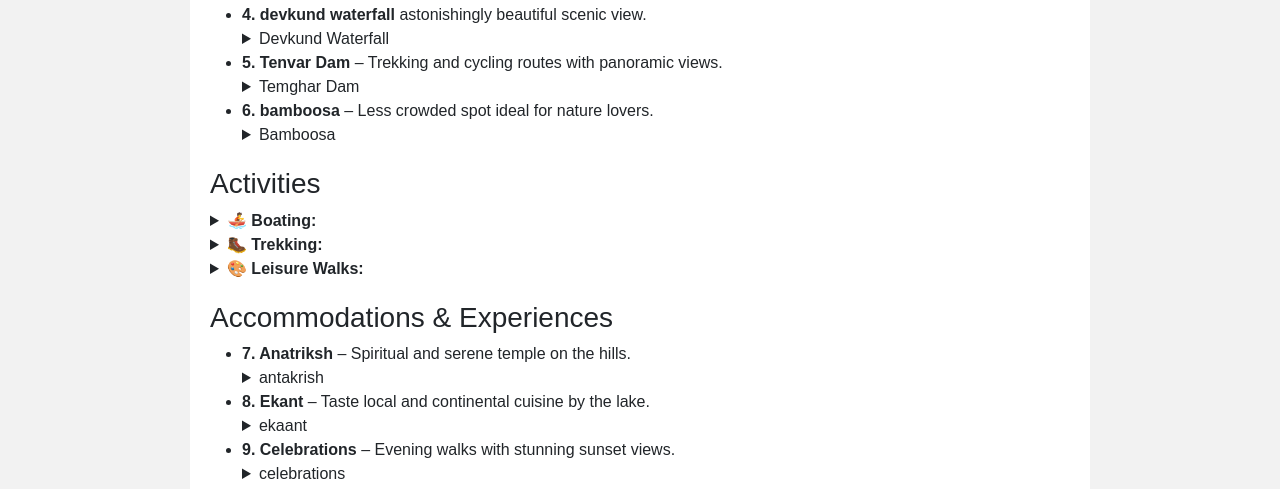
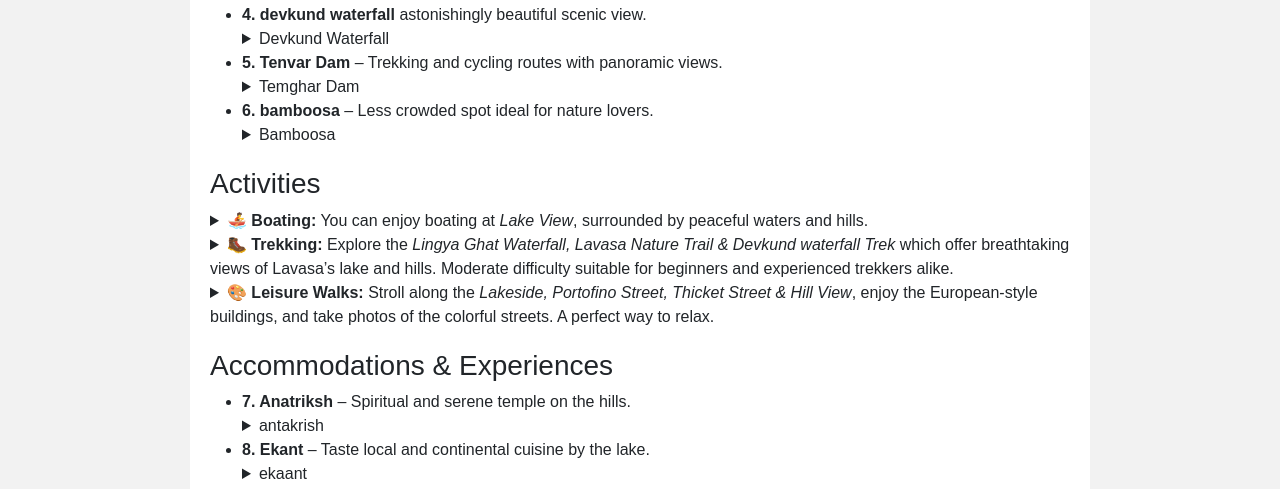
Before and after one commit to Sauryathakkar/Layout, a plain HTML site: page index.html in a window 1280 px wide. Shown: the part 880-1369 px from the top of the page. Drawn offline with nearby package versions, Linux system fonts and the light colour scheme.

Commit message:
Update index.html

```diff
--- a/index.html
+++ b/index.html
@@ -124,22 +124,22 @@
 
             <h3>Activities</h3>
             <details>
-                <summary> 🚣 <strong>Boating:</strong> </summary>
-                You can enjoy boating at <em>Lake View</em>, surrounded by peaceful waters and hills.
+                <summary> 🚣 <strong>Boating:</strong>
+                You can enjoy boating at <em>Lake View</em>, surrounded by peaceful waters and hills. </summary>
                 <br>Best Time: <time datetime="06:00">9:00 AM – 11:00 AM</time> or <time datetime="16:00">4:00 PM – 6:00
                     PM</time> when the lake is calm and the sun isn’t too harsh.
             </details>
             <details>
-                <summary> 🥾 <strong>Trekking:</strong> </summary>
+                <summary> 🥾 <strong>Trekking:</strong>
                 Explore the <em>Lingya Ghat Waterfall, Lavasa Nature Trail & Devkund waterfall Trek</em> which offer breathtaking views of Lavasa’s lake and hills. Moderate
-                difficulty suitable for beginners and experienced trekkers alike.
+                difficulty suitable for beginners and experienced trekkers alike. </summary>
                 <br>Best Time: <time datetime="07:00">7:00 AM – 10:00 AM</time> or <time datetime="16:00">4:00 PM – 6:00
                     PM</time> to avoid midday heat.
             </details>
             <details>
-                <summary> 🎨 <strong>Leisure Walks:</strong> </summary>
+                <summary> 🎨 <strong>Leisure Walks:</strong>
                 Stroll along the <em>Lakeside, Portofino Street, Thicket Street & Hill View</em>, enjoy the European-style buildings, and take photos of the
-                colorful streets. A perfect way to relax.
+                colorful streets. A perfect way to relax.</summary>
                 <br>Best Time: <time datetime="17:00">5:00 PM – 7:00 PM</time>, especially during sunset for stunning views.
             </details>
 
```
